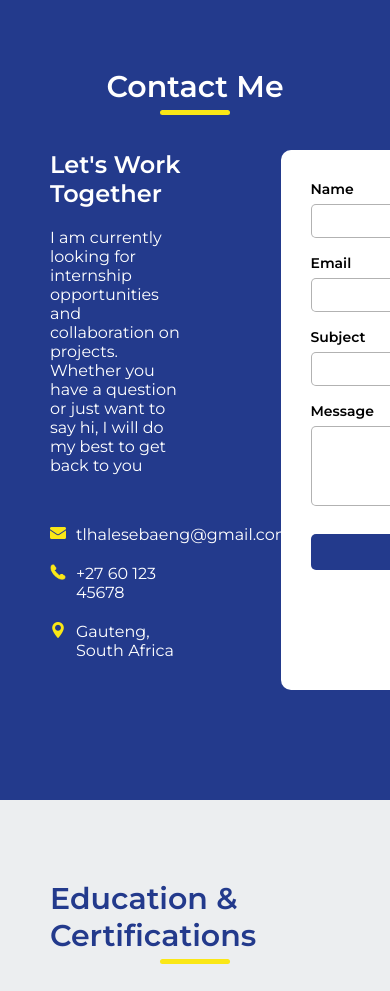
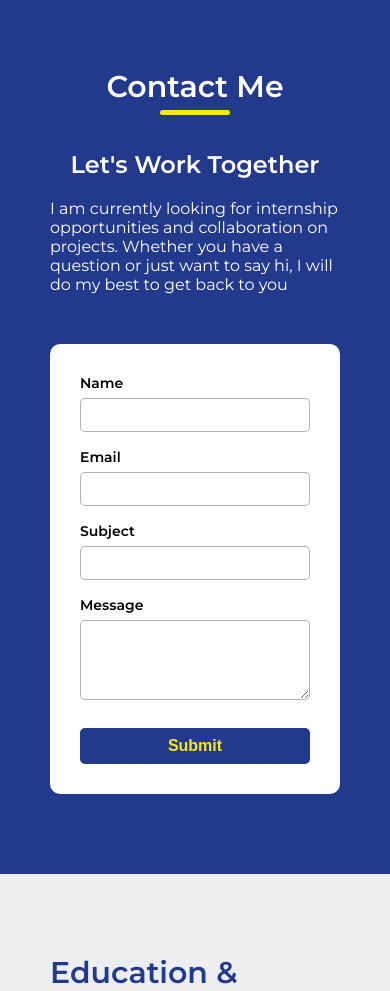
Before and after one commit to tlhalesebaeng/my-portfolio, a React (Vite) app: page / in a window 390 px wide. Shown: the part 2320-3311 px from the top of the page. Built offline with nearby package versions, Linux system fonts and the light colour scheme.

Commit message:
Contact details small screen responsiveness

```diff
--- a/src/components/contact/Contact.css
+++ b/src/components/contact/Contact.css
@@ -17,3 +17,12 @@
     margin: 30px 0px;
     display: flex;
 }
+
+/* Responsiveness */
+
+@media (max-width: 500px) {
+    .contact .details-container {
+        flex-direction: column;
+        margin: 0px; /* Remove the margin so that the container items can control it */
+    }
+}
--- a/src/components/contact/ContactDetails.css
+++ b/src/components/contact/ContactDetails.css
@@ -36,3 +36,17 @@
 .contact-details ul li p {
     color: rgb(255, 255, 255);
 }
+
+/* Responsiveness */
+
+@media (max-width: 500px) {
+    .contact-details {
+        max-width: 100%;
+        margin: 30px 0px;
+        align-items: center;
+    }
+
+    .contact-details ul {
+        display: none;
+    }
+}
--- a/src/components/contact/ContactForm.css
+++ b/src/components/contact/ContactForm.css
@@ -50,3 +50,11 @@
 .contact-fields button:active {
     background-color: rgba(35, 58, 140, 0.6);
 }
+
+/* Responsiveness */
+
+@media (max-width: 500px) {
+    .contact-fields {
+        margin: 0px;
+    }
+}
```
